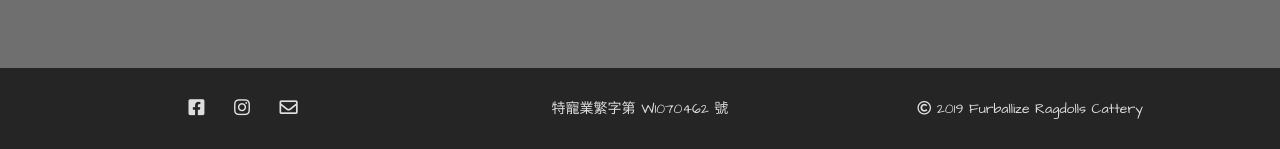
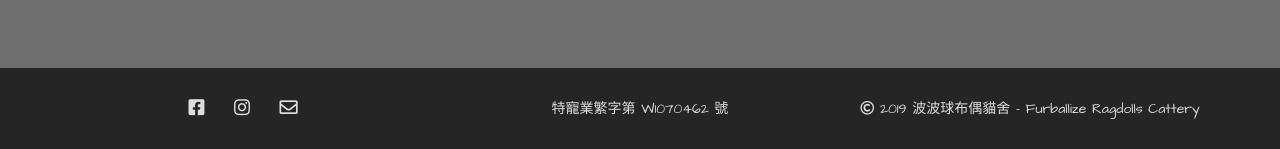
Before and after one commit to furballizeragdolls/furballizeragdolls.github.io, a Jekyll site: the page built from index.html, in a window 1280 px wide and 900 px high, scrolled down 4297 px. Shown: the part 748-897 px from the top of the window. Built offline with Jekyll 4.4.1, drawn with Linux system fonts in a browser that asks for light colours; nearby versions of some CDN libraries; some web fonts are replaced; comment, search, counter and statistics services are not loaded.

Commit message:
Update footer

```diff
--- a/_includes/footer.html
+++ b/_includes/footer.html
@@ -24,10 +24,7 @@
                 <p>特寵業繁字第 W1070462 號</p>
             </div>
             <div class="col-md-4 footer-text">
-                <p>
-                    <i class="far fa-copyright"></i> <script> document.write(new Date().getFullYear()) </script>
-                    Furballize Ragdolls Cattery
-                </p>
+                <p><i class="far fa-copyright"></i> <script> document.write(new Date().getFullYear()) </script> 波波球布偶貓舍 - Furballize Ragdolls Cattery</p>
             </div>
         </div>
     </div>
```
